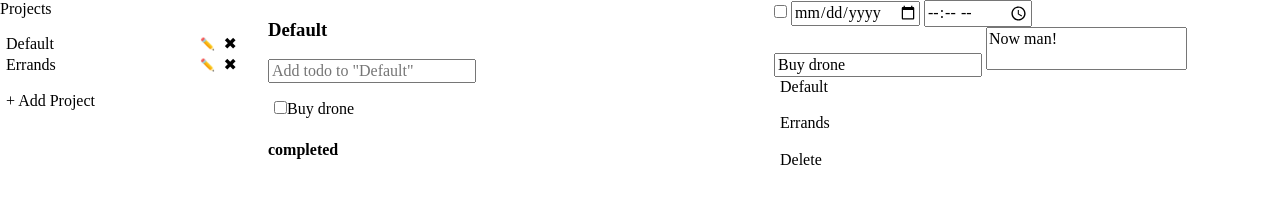
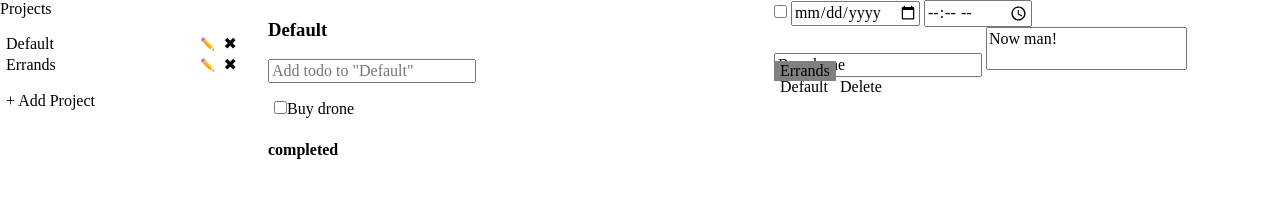
Before and after one commit to faishalirwn/todo-list, a plain HTML site: page index.html in a window 1280 px wide. Drawn offline with Linux system fonts and the light colour scheme.

Commit message:
Add markup for todo project dropdown

```diff
--- a/index.html
+++ b/index.html
@@ -33,16 +33,16 @@
             </div>
             <input type="text" name="" id="todo-detail-title">
             <textarea name="" id="todo-detail-desc"></textarea>
-            <div>
-                <div>
-                    <button>
-                        <span>Default</span>
-                    </button>
-                    <ul>
-                        <li>
+            <div id="todo-toolbar">
+                <div id="todo-project">
+                    <ul id="todo-project-dropdown">
+                        <li id="todo-project-options">
                             <button>Errands</button>
                         </li>
                     </ul>
+                    <button id="todo-project-current">
+                        <span>Default</span>
+                    </button>
                 </div>
                 <button id="todo-delete-btn">Delete</button>
             </div>
--- a/style.css
+++ b/style.css
@@ -79,3 +79,18 @@ textarea {
 #add-project-modal h1 {
     margin: 0 0 30px 0;
 }
+
+#todo-toolbar {
+    display: flex;
+}
+
+#todo-project {
+    position: relative;
+}
+
+#todo-project-dropdown {
+    /* display: none; */
+    background-color: grey;
+    position: absolute;
+    bottom: 0;
+}
```
